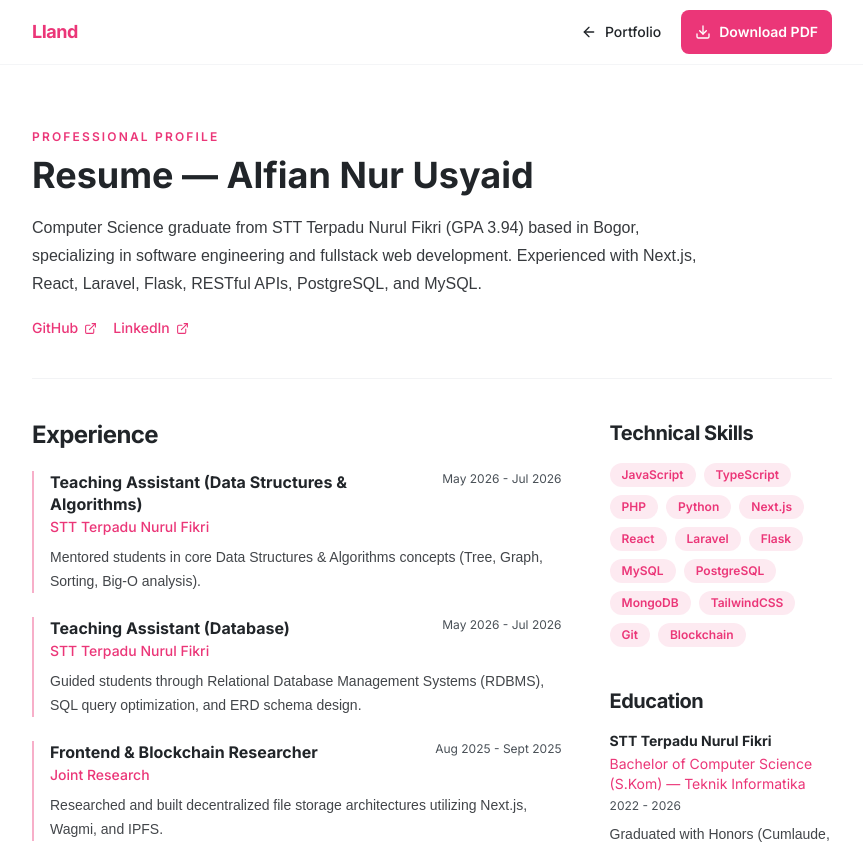
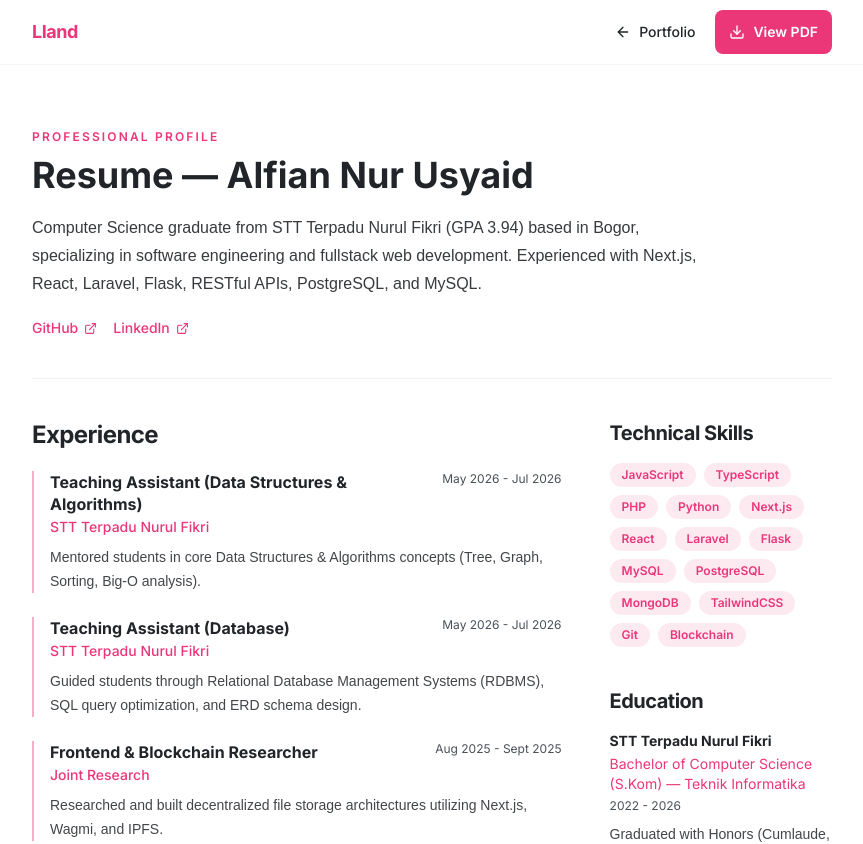
Before and after one commit to LIan2nd/portfolio, a Next.js app: page /resume in a window 1280 px wide. Shown: the top 844 px of the page, without its empty margins (203-1066 px from the left). Built offline with nearby package versions, Linux system fonts and the light colour scheme; no server answers; a web font is replaced by a local one.

Commit message:
feat(resume): update header button to View PDF and refresh resume.pdf

```diff
--- a/src/app/resume/page.tsx
+++ b/src/app/resume/page.tsx
@@ -103,11 +103,10 @@ export default function ResumePage() {
             </a>
             <a
               href="/resume.pdf"
-              download
               className="inline-flex min-h-11 items-center gap-2 rounded-lg bg-accent px-3.5 text-sm font-semibold text-white no-underline transition-colors duration-200 hover:bg-accent-dark focus-visible:outline-2 focus-visible:outline-offset-2 focus-visible:outline-accent"
             >
               <Download aria-hidden="true" size={16} />
-              <span>Download PDF</span>
+              <span>View PDF</span>
             </a>
           </div>
         </nav>
```
Also changed, not shown: 1 other file (tests, documents, lock files or other folders).
